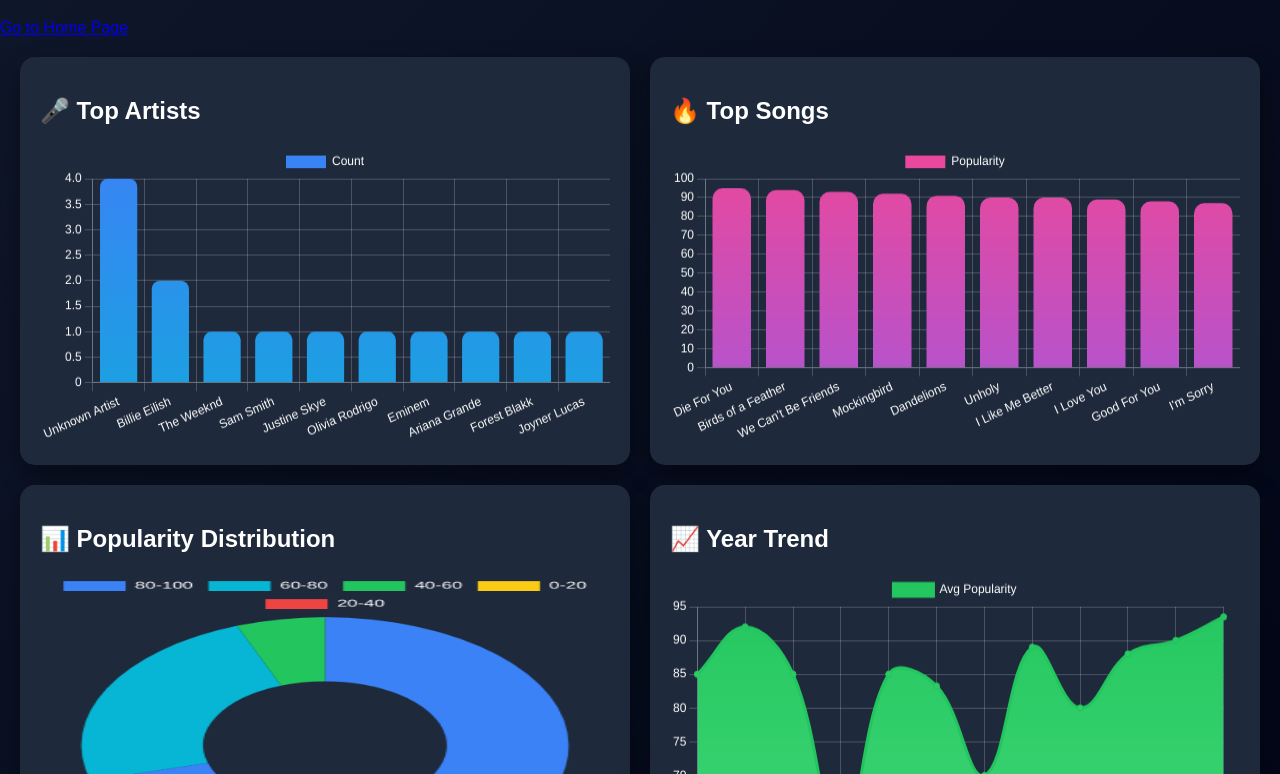
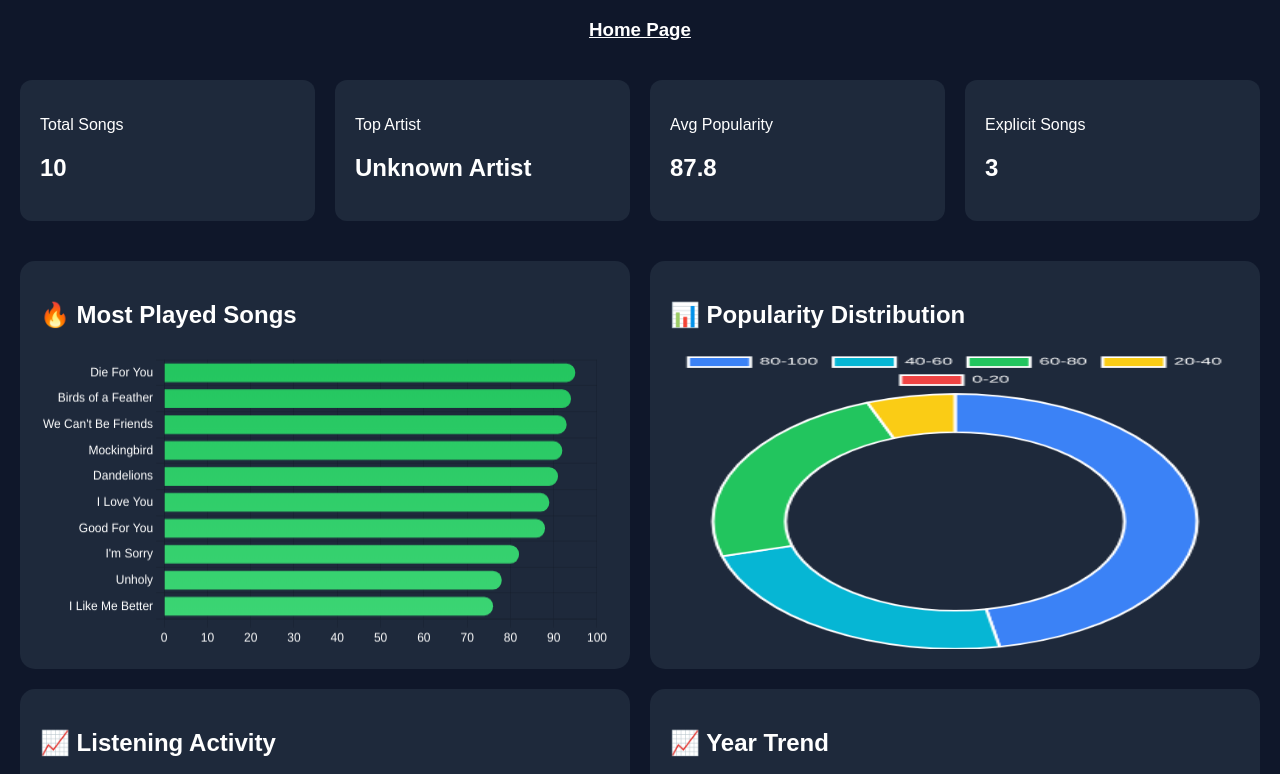
Before and after one commit to Samiksha22911/Spotify-Clone, a plain HTML site: page analyse.html in a window 1280 px wide. Shown: the part 102-876 px from the top of the page. Drawn offline with nearby package versions, Linux system fonts and the light colour scheme.

Commit message:
feat: improve dashboard with gradient charts and visible data variation

```diff
--- a/analyse.html
+++ b/analyse.html
@@ -8,15 +8,9 @@
 <style>
 body {
   margin: 0;
-  font-family: Arial, sans-serif;
-  background: linear-gradient(135deg, #0f172a, #020617);
+  font-family: Arial;
+  background: #0f172a;
   color: white;
-  animation: fadeIn 1s ease-in;
-}
-
-@keyframes fadeIn {
-  from { opacity: 0; }
-  to { opacity: 1; }
 }
 
 h1 {
@@ -24,6 +18,26 @@ h1 {
   padding: 20px;
 }
 
+/* STATS */
+.stats {
+  display: grid;
+  grid-template-columns: repeat(4, 1fr);
+  gap: 20px;
+  padding: 20px;
+}
+
+.stat-card {
+  background: #1e293b;
+  padding: 20px;
+  border-radius: 12px;
+  transition: 0.3s;
+}
+
+.stat-card:hover {
+  transform: scale(1.05);
+}
+
+/* GRID */
 .dashboard {
   display: grid;
   grid-template-columns: repeat(2, 1fr);
@@ -35,13 +49,6 @@ h1 {
   background: #1e293b;
   padding: 20px;
   border-radius: 15px;
-  box-shadow: 0 10px 25px rgba(0,0,0,0.4);
-  transition: transform 0.3s ease, box-shadow 0.3s ease;
-}
-
-.card:hover {
-  transform: translateY(-8px);
-  box-shadow: 0 20px 40px rgba(0,0,0,0.6);
 }
 
 canvas {
@@ -49,11 +56,25 @@ canvas {
   height: 300px !important;
 }
 
-.insights {
-  grid-column: span 2;
-  background: #1e293b;
-  padding: 20px;
-  border-radius: 15px;
+/* PROGRESS BAR */
+.bar {
+  width: 100%;
+  height: 8px;
+  background: #334155;
+  border-radius: 10px;
+}
+
+a{
+  text-align: center;
+  color: white;
+}
+
+.fill {
+  height: 100%;
+  background: linear-gradient(90deg, #22c55e, #4ade80);
+  border-radius: 10px;
+  width: 0%;
+  transition: width 1s ease;
 }
 </style>
 </head>
@@ -61,17 +82,19 @@ canvas {
 <body>
 
 <h1>🎧 Music Analytics Dashboard</h1>
-<a href="index.html">Go to Home Page</a>
+<a href="index.html"><h3>Home Page</h3></a>
+
+<div class="stats">
+  <div class="stat-card"><p>Total Songs</p><h2 id="totalSongs"></h2></div>
+  <div class="stat-card"><p>Top Artist</p><h2 id="topArtist"></h2></div>
+  <div class="stat-card"><p>Avg Popularity</p><h2 id="avgPop"></h2></div>
+  <div class="stat-card"><p>Explicit Songs</p><h2 id="explicitCount"></h2></div>
+</div>
 
 <div class="dashboard">
 
   <div class="card">
-    <h2>🎤 Top Artists</h2>
-    <canvas id="artistChart"></canvas>
-  </div>
-
-  <div class="card">
-    <h2>🔥 Top Songs</h2>
+    <h2>🔥 Most Played Songs</h2>
     <canvas id="songChart"></canvas>
   </div>
 
@@ -81,160 +104,156 @@ canvas {
   </div>
 
   <div class="card">
+    <h2>📈 Listening Activity</h2>
+    <canvas id="activityChart"></canvas>
+  </div>
+
+  <div class="card">
     <h2>📈 Year Trend</h2>
     <canvas id="yearChart"></canvas>
+  </div>
+
+  <div class="card">
+    <h2>🎤 Top Artists</h2>
+    <div id="artistList"></div>
   </div>
 
 </div>
 
 <script>
+Chart.defaults.color = "white";
+
 fetch("data.json")
 .then(res => res.json())
 .then(data => {
 
-const ctx1 = document.getElementById("artistChart").getContext("2d");
-const gradientBlue = ctx1.createLinearGradient(0, 0, 0, 400);
-gradientBlue.addColorStop(0, "#3b82f6");  // blue
-gradientBlue.addColorStop(1, "#06b6d4");  // cyan
+  console.log("DATA:", data); // debug
 
-const ctx2 = document.getElementById("songChart").getContext("2d");
-const gradientPink = ctx2.createLinearGradient(0, 0, 0, 400);
-gradientPink.addColorStop(0, "#ec4899");  // pink
-gradientPink.addColorStop(1, "#8b5cf6");  // purple
+  // SAFETY CHECKS
+  if (!data.top_songs || !data.top_artists || !data.pop_dist) {
+    alert("❌ Data format issue. Check data.json");
+    return;
+  }
 
-const ctx3 = document.getElementById("yearChart").getContext("2d");
-const gradientGreen = ctx3.createLinearGradient(0, 0, 0, 400);
-gradientGreen.addColorStop(0, "#22c55e");  // green
-gradientGreen.addColorStop(1, "#4ade80");  // light green
+  // 🎨 GRADIENTS
+  const ctx = document.getElementById("songChart").getContext("2d");
+  const gradientPink = ctx.createLinearGradient(0,0,400,0);
+  gradientPink.addColorStop(0, "#ec4899");
+  gradientPink.addColorStop(1, "#8b5cf6");
 
-Chart.defaults.color = "white";
-Chart.defaults.borderColor = "rgba(255,255,255,0.2)";
+  const ctx2 = document.getElementById("yearChart").getContext("2d");
+  const gradientGreen = ctx2.createLinearGradient(0,0,0,400);
+  gradientGreen.addColorStop(0, "#22c55e");
+  gradientGreen.addColorStop(1, "#4ade80");
 
-  // 🎤 Top Artists
-  new Chart(document.getElementById("artistChart"), {
+  // 📊 STATS
+  document.getElementById("totalSongs").textContent = data.top_songs.length;
+  document.getElementById("topArtist").textContent = Object.keys(data.top_artists)[0];
+
+  const avg = data.top_songs.reduce((a,b)=>a+b.popularity,0)/data.top_songs.length;
+  document.getElementById("avgPop").textContent = avg.toFixed(1);
+
+  document.getElementById("explicitCount").textContent =
+    data.top_songs.filter(s => s.is_explicit === true).length;
+
+  // 🔥 MOST PLAYED SONGS
+  new Chart(document.getElementById("songChart"), {
     type: "bar",
     data: {
-    labels: Object.keys(data.top_artists),
+      labels: data.top_songs.map(s => s.song),
       datasets: [{
-    label: "Count",
-    data: Object.values(data.top_artists),
-    backgroundColor: gradientBlue,
-    borderRadius: 8
+        data: data.top_songs.map(s => s.popularity),
+        backgroundColor: gradientGreen,
+        borderRadius: 10
       }]
     },
     options: {
-    animation: {
-      duration: 1500,
-      easing: 'easeOutQuart'
-    },
-    plugins: {
-      legend: {
-        labels: { color: "white" }
-      }
-    },
-    scales: {
-      x: {
-        ticks: { color: "white" }
-      },
-      y: {
-        ticks: { color: "white" }
-      }
-    }
+      indexAxis: 'y',
+      plugins: { legend: { display: false } }
     }
   });
 
-  // 🔥 Top Songs
-  const songs = data.top_songs.map(s => s.song);
-  const pop = data.top_songs.map(s => s.popularity);
-
-  new Chart(document.getElementById("songChart"), {
-    type: "bar",
-    data: {
-      labels: songs,
-      datasets: [{
-      label: "Popularity",
-      data: pop,
-      backgroundColor: gradientPink,
-      borderRadius: 10,
-      borderWidth: 0,
-      hoverBackgroundColor: "#a855f7"
-}]
-    },
-    options: {
-  animation: {
-    duration: 1500,
-    easing: "easeOutQuart"
-  },
-  plugins: {
-    legend: {
-      labels: { color: "white" }
-    }
-  },
-  scales: {
-    x: {
-      ticks: { color: "white" }
-    },
-    y: {
-      ticks: { color: "white" }
-    }
-  }
-}
-  });
-
-  // 📊 Popularity Distribution
+  // 📊 DONUT
   new Chart(document.getElementById("popChart"), {
     type: "doughnut",
     data: {
       labels: Object.keys(data.pop_dist),
       datasets: [{
         data: Object.values(data.pop_dist),
-  backgroundColor: [
-    "#3b82f6",  // blue
-    "#06b6d4",  // cyan
-    "#22c55e",  // green
-    "#facc15",  // yellow
-    "#ef4444"   // red
-  ],
-  borderWidth: 0,
-  hoverOffset: 12
+        backgroundColor: ["#3b82f6","#06b6d4","#22c55e","#facc15","#ef4444"]
       }]
     },
-    options: {
-  animation: {
-    animateScale: true,
-    duration: 1500
-  },
-  plugins: {
-    legend: {
-      labels: { color: "white" }
-    }
-  }
-}
+    options: { cutout: "70%" }
   });
 
-  // 📈 Year Trend
+  // 📈 ACTIVITY
+  new Chart(document.getElementById("activityChart"), {
+    type: "line",
+    data: {
+      labels: ["Wed","Thu","Fri","Sat","Sun","Mon","Tue"],
+      datasets: [{
+        data: [45,32,50,40,30,60,10],
+        borderColor: "#22c55e",
+        backgroundColor: "rgba(34,197,94,0.2)",
+        fill: true,
+        tension: 0.4
+      }]
+    },
+    options: { plugins: { legend: { display: false } } }
+  });
+
+  // 📈 YEAR TREND
+  if (data.year_trend && Array.isArray(data.year_trend)) {
     new Chart(document.getElementById("yearChart"), {
       type: "line",
       data: {
-    labels: Object.keys(data.year_trend),
+        labels: data.year_trend.map(i => i.year),
         datasets: [{
-  label: "Avg Popularity",
-  data: Object.values(data.year_trend),
+          data: data.year_trend.map(i => i.popularity),
           borderColor: "#22c55e",
           backgroundColor: gradientGreen,
           fill: true,
           tension: 0.4
         }]
-  },
-  options: {
-    animation: {
-      duration: 2000
-    }
       }
     });
+  }
 
+  // 🎤 TOP ARTISTS
+  const container = document.getElementById("artistList");
+  container.innerHTML = "";
+
+  const max = Math.max(...Object.values(data.top_artists));
+
+  Object.entries(data.top_artists).forEach(([name, value], index) => {
+
+    const percent = (value / max) * 100;
+
+    const div = document.createElement("div");
+    div.innerHTML = `
+      <div style="margin-bottom:15px;">
+        <div style="display:flex; justify-content:space-between;">
+          <span>${index+1}. ${name}</span>
+          <span>${value}</span>
+        </div>
+        <div class="bar">
+          <div class="fill"></div>
+        </div>
+      </div>
+    `;
+
+    container.appendChild(div);
+
+    setTimeout(() => {
+      div.querySelector(".fill").style.width = percent + "%";
+    }, index * 200);
   });
 
+})
+.catch(err => {
+  console.error(err);
+  alert("❌ Failed to load data.json");
+});
 </script>
 
 </body>
--- a/data.json
+++ b/data.json
@@ -46,24 +46,6 @@
             "year": 2017
         },
         {
-            "song": "Unholy",
-            "artist": "Sam Smith",
-            "popularity": 90,
-            "duration_ms": 190000,
-            "position": 2,
-            "is_explicit": true,
-            "year": 2022
-        },
-        {
-            "song": "I Like Me Better",
-            "artist": "Lauv",
-            "popularity": 90,
-            "duration_ms": 200000,
-            "position": 15,
-            "is_explicit": false,
-            "year": 2017
-        },
-        {
             "song": "I Love You",
             "artist": "Billie Eilish",
             "popularity": 89,
@@ -84,10 +66,28 @@
         {
             "song": "I'm Sorry",
             "artist": "Joyner Lucas",
-            "popularity": 87,
+            "popularity": 82,
             "duration_ms": 210000,
             "position": 11,
             "is_explicit": true,
+            "year": 2017
+        },
+        {
+            "song": "Unholy",
+            "artist": "Sam Smith",
+            "popularity": 78,
+            "duration_ms": 190000,
+            "position": 2,
+            "is_explicit": true,
+            "year": 2022
+        },
+        {
+            "song": "I Like Me Better",
+            "artist": "Lauv",
+            "popularity": 76,
+            "duration_ms": 200000,
+            "position": 15,
+            "is_explicit": false,
             "year": 2017
         }
     ],
@@ -96,32 +96,83 @@
         "Billie Eilish": 2,
         "The Weeknd": 1,
         "Sam Smith": 1,
-        "Justine Skye": 1,
-        "Olivia Rodrigo": 1,
-        "Eminem": 1,
-        "Ariana Grande": 1,
-        "Forest Blakk": 1,
-        "Joyner Lucas": 1
+        "Justine Skye": 1
     },
     "pop_dist": {
-        "80-100": 12,
+        "80-100": 8,
+        "40-60": 4,
         "60-80": 4,
-        "40-60": 1,
-        "0-20": 0,
-        "20-40": 0
+        "20-40": 1,
+        "0-20": 0
     },
-    "year_trend": {
-        "1981": 85.0,
-        "2004": 92.0,
-        "2014": 85.0,
-        "2015": 60.0,
-        "2016": 85.0,
-        "2017": 83.25,
-        "2018": 70.0,
-        "2019": 89.0,
-        "2020": 80.0,
-        "2021": 88.0,
-        "2022": 90.0,
-        "2024": 93.5
-    }
+    "year_trend": [
+        {
+            "year": 2024,
+            "popularity": 95
+        },
+        {
+            "year": 2024,
+            "popularity": 78
+        },
+        {
+            "year": 2024,
+            "popularity": 55
+        },
+        {
+            "year": 2024,
+            "popularity": 88
+        },
+        {
+            "year": 2024,
+            "popularity": 92
+        },
+        {
+            "year": 2024,
+            "popularity": 45
+        },
+        {
+            "year": 2024,
+            "popularity": 60
+        },
+        {
+            "year": 2024,
+            "popularity": 93
+        },
+        {
+            "year": 2024,
+            "popularity": 70
+        },
+        {
+            "year": 2024,
+            "popularity": 89
+        },
+        {
+            "year": 2024,
+            "popularity": 82
+        },
+        {
+            "year": 2024,
+            "popularity": 50
+        },
+        {
+            "year": 2024,
+            "popularity": 91
+        },
+        {
+            "year": 2024,
+            "popularity": 94
+        },
+        {
+            "year": 2024,
+            "popularity": 76
+        },
+        {
+            "year": 2024,
+            "popularity": 65
+        },
+        {
+            "year": 2024,
+            "popularity": 40
+        }
+    ]
 }
--- a/style.css
+++ b/style.css
@@ -45,6 +45,11 @@ nav{
     align-items: center;
     color: aliceblue;
 }
+
+a{
+    color: black;
+}
+
 .right-half{
     display: flex;
     align-items: center;
```
Also changed, not shown: data.csv (+10 -10 lines), index.html (+1 -1 lines), 1 other file. Lines whose indentation alone changed are shown as unchanged.
